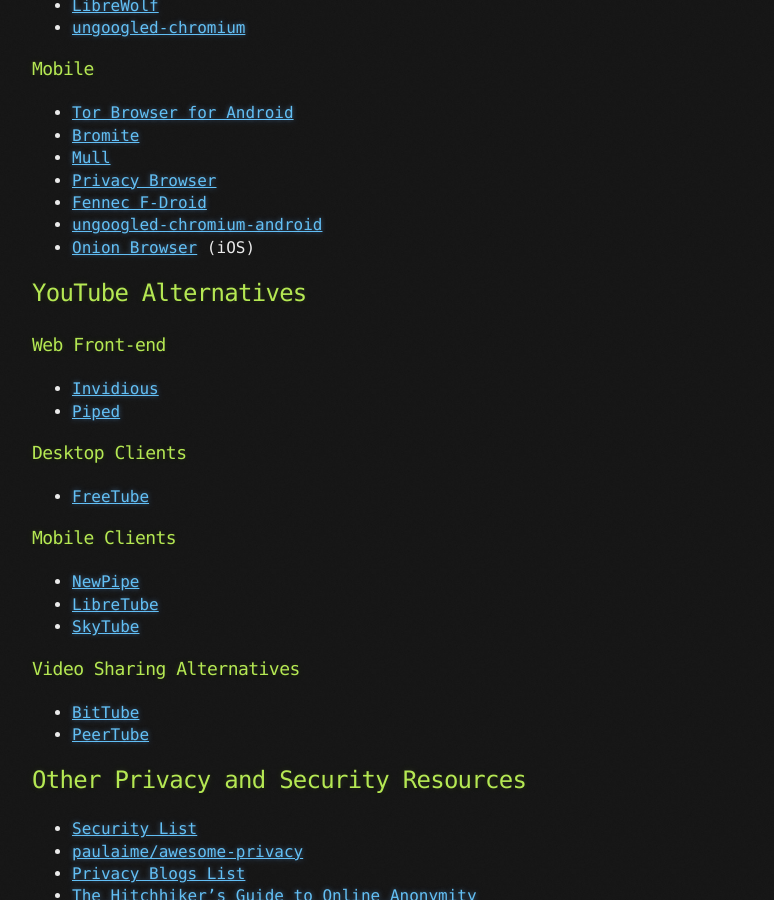
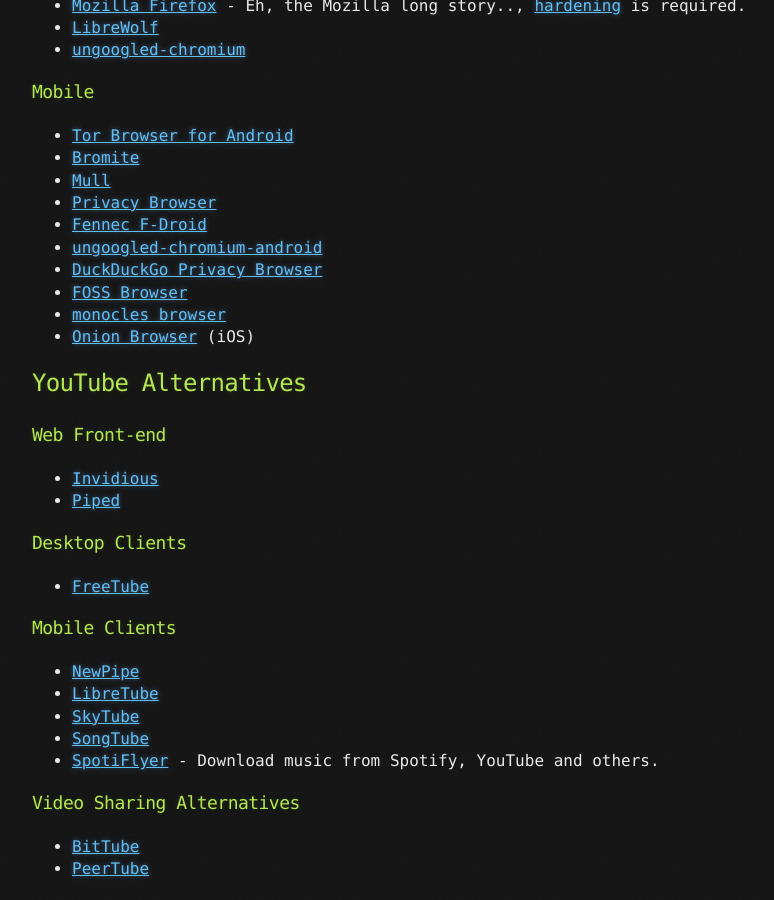
Before and after one commit to brainfucksec/brainfucksec.github.io, a Jekyll site: the page built from _posts/2022-03-20-a-good-privacy-list.md, in a window 1280 px wide and 900 px high, scrolled down 7071 px. Shown: the whole window, without its empty margins (108-882 px from the left). Built offline with Jekyll 4.4.1, drawn with Linux system fonts in a browser that asks for light colours; some of the changed text lies outside the part shown.

Commit message:
Update _posts/2022-03-20-a-good-privacy-list.md

```diff
--- a/_posts/2022-03-20-a-good-privacy-list.md
+++ b/_posts/2022-03-20-a-good-privacy-list.md
@@ -212,7 +212,7 @@
 ### Android-based
 
 * [Calyx OS](https://calyxos.org/)
-* [DivestOS](https://en.wikipedia.org/wiki/List_of_Linux_distributions)
+* [DivestOS](https://divestos.org/)
 * [LineageOS](https://lineageos.org/)
 * [GrapheneOS](https://grapheneos.org/)
 * [Replicant](https://www.replicant.us/)
@@ -304,6 +305,9 @@
 * [Privacy Browser](https://www.stoutner.com/privacy-browser-android/)
 * [Fennec F-Droid](https://f-droid.org/en/packages/org.mozilla.fennec_fdroid/)
 * [ungoogled-chromium-android](https://github.com/ungoogled-software/ungoogled-chromium-android#f-droid-repository)
+* [DuckDuckGo Privacy Browser](https://duckduckgo.com/app)
+* [FOSS Browser](https://github.com/scoute-dich/browser)
+* [monocles browser](https://codeberg.org/Arne/monocles_browser)
 * [Onion Browser](https://itunes.apple.com/us/app/onion-browser/id519296448) (iOS)
 
 ## YouTube Alternatives
@@ -322,6 +326,8 @@
 * [NewPipe](https://newpipe.net/)
 * [LibreTube](https://github.com/Libre-tube/LibreTube)
 * [SkyTube](https://skytube-app.com/)
+* [SongTube](https://github.com/SongTube/SongTube-App)
+* [SpotiFlyer](https://shabinder.github.io/SpotiFlyer/) - Download music from Spotify, YouTube and others.
 
 ### Video Sharing Alternatives
 
```
Also changed, not shown: other parts of _posts/2022-03-20-a-good-privacy-list.md (+2 -1 lines).
